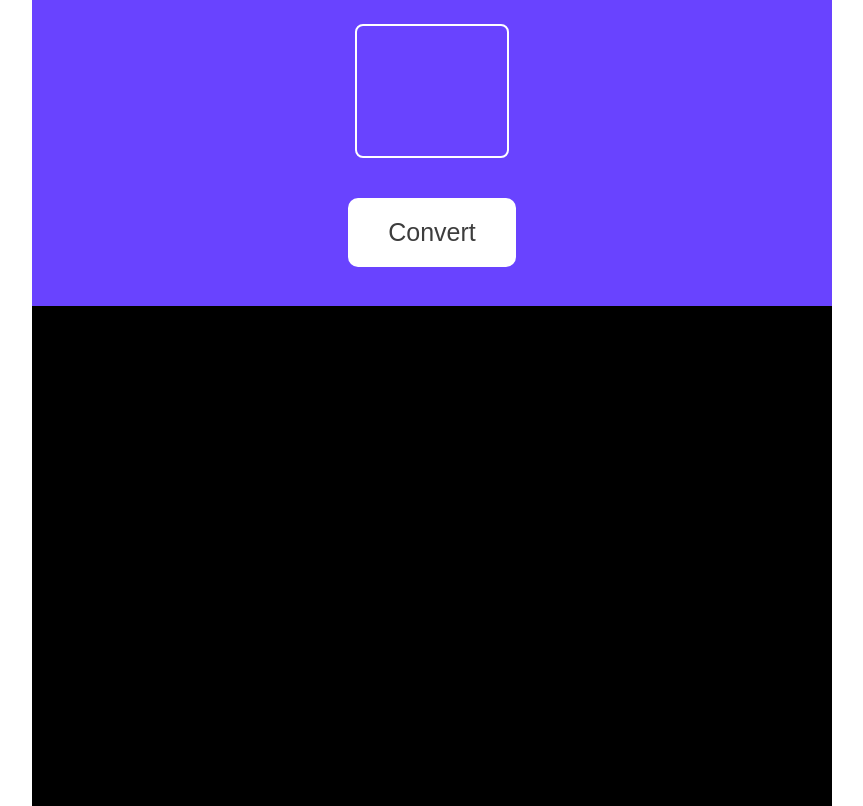
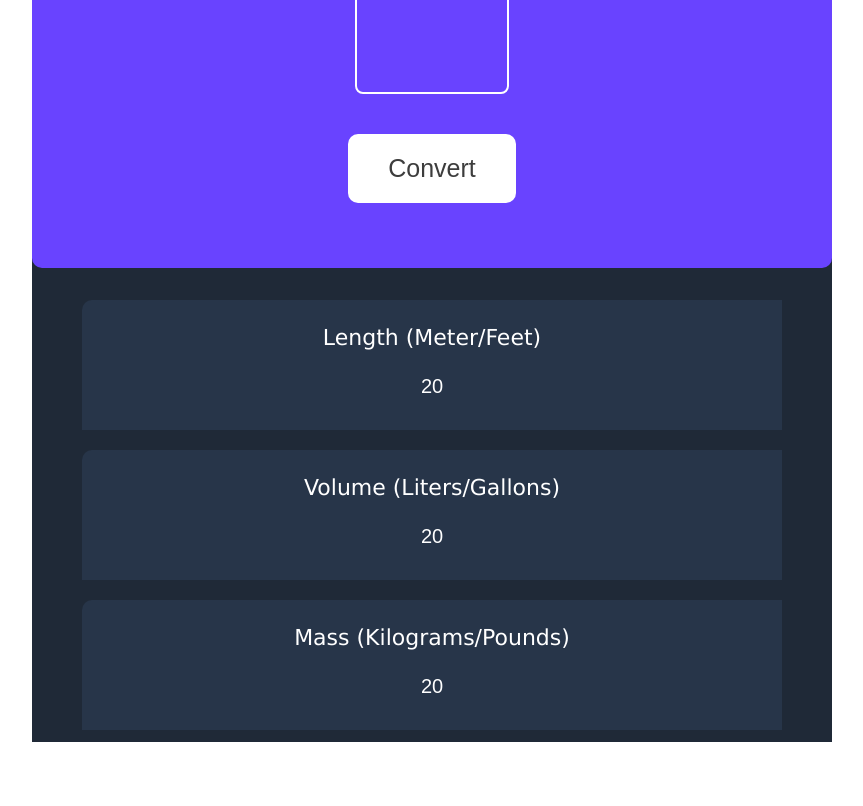
Before and after one commit to gmarav05/unit-converter, a plain HTML site: page index.html in a window 1280 px wide. Shown: the part 222-1028 px from the top of the page, without its empty margins (208-1071 px from the left). After the commit the page ends 964 px from the top, so only its background shows below. Drawn offline with Linux system fonts and the light colour scheme.

Commit message:
Final UI

```diff
--- a/index.html
+++ b/index.html
@@ -14,6 +14,26 @@
          <button class="convert-btn">Convert</button>
         </div>
 
+        <div class="output-section">
+
+            <div class="card">
+                <h1 class="type-title">Length (Meter/Feet)</h1>
+                <p class="type-output" id="length-el">20 </p>
+            </div>
+
+            <div class="card">
+                <h1 class="type-title" >Volume (Liters/Gallons)</h1>
+                <p class="type-output" id="volume-el">20 </p>
+
+            </div>
+
+            <div class="card">
+                <h1 class="type-title" >Mass (Kilograms/Pounds)</h1>
+                <p class="type-output" id="mass-el">20 </p>
+            </div>
+
+        </div>
+
     </div>
 
 
--- a/style.css
+++ b/style.css
@@ -12,8 +12,10 @@ body{
     width: 800px;
     margin-left: auto;
     margin-right: auto;
-    background-color: black;
-    margin-top: 10%;
+    background-color: #1F2937;
+    margin-top: 5%;
+    border-radius: 10px;
+
 }
 
 .input-section {
@@ -26,7 +28,9 @@ body{
     background-color: #6943FF;
     height: 450px;
     width: 800px;
-    margin-bottom: 500px;
+    /* margin-bottom: 500px; */
+    border-radius: 10px;
+
 
 }
 
@@ -72,3 +76,38 @@ body{
     color: #3D3D3D;
 
 }
+
+.output-section {
+    background-color: #1F2937;
+    height: 500px;
+    width: 800px;
+    display: flex;
+    flex-direction: column;
+    justify-content: center;
+    align-items: center;
+}
+
+.card {
+    background-color: #273549;
+    height: 130px;
+    width: 700px;
+    border-top-left-radius: 10px;
+    margin-top: 20px;
+    text-align: center;
+}
+
+.type-title {
+    color: white;
+    font-family:'Lucida Sans', 'Lucida Sans Regular', 'Lucida Grande', 'Lucida Sans Unicode', Geneva, Verdana, sans-serif;
+    font-weight: 500;
+    font-size: 22px;
+    margin-top: 25px;
+}
+
+.type-output {
+    margin-top: 25px;
+    font-weight: 200;
+    color: white;
+    font-size: 20px;
+    font-family: sans-serif;
+}
```
